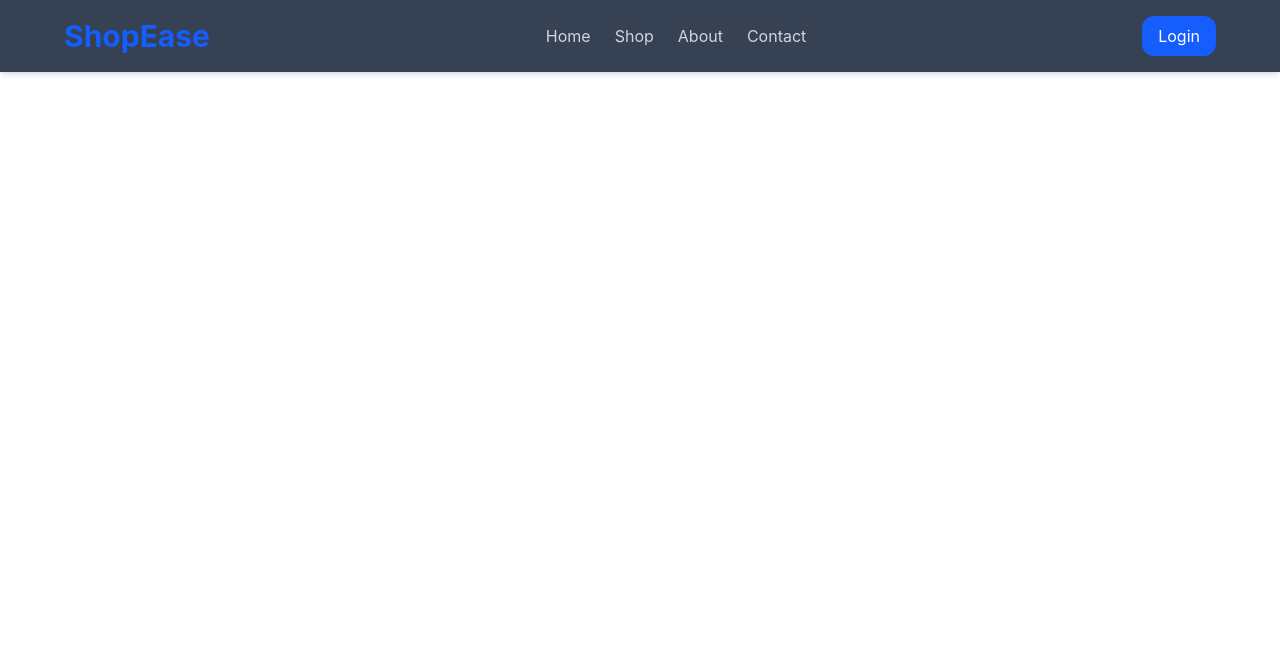
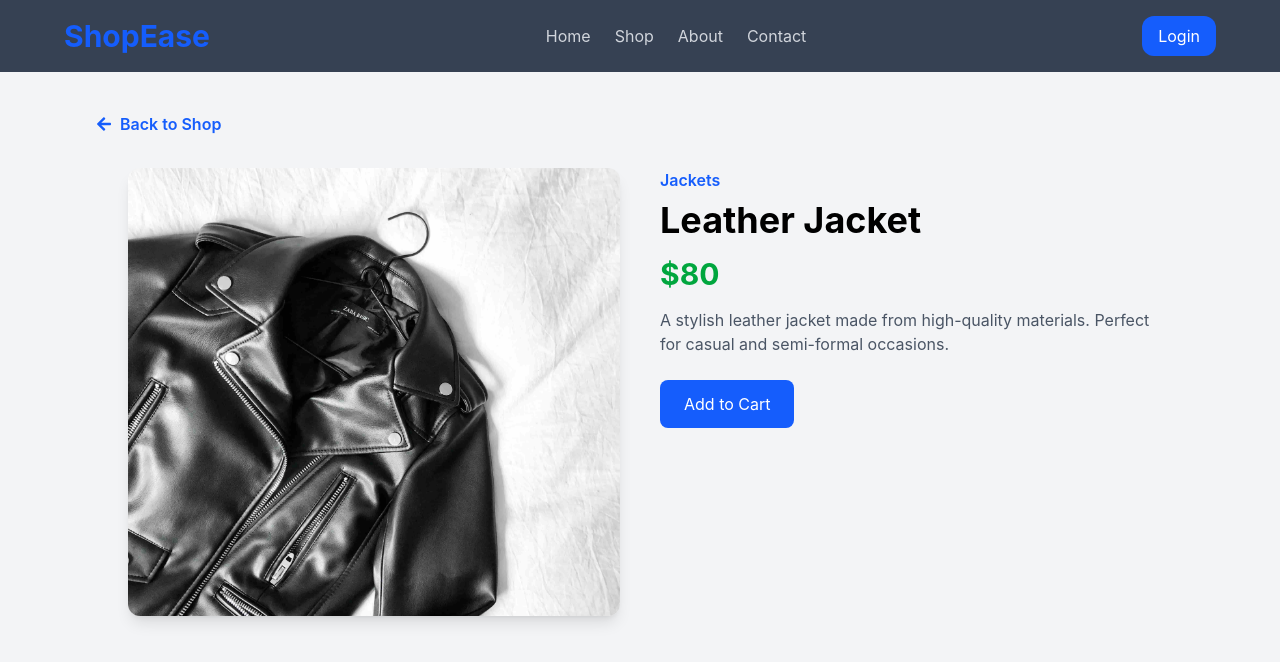
Before and after one commit to Chrischaos2/Tailwind-React-Simple-Ecommerce, a React (Vite) app: page /products/1 in a window 1280 px wide. Shown: the top 662 px of the page. Built offline with nearby package versions, Linux system fonts and the light colour scheme.

Commit message:
Implemented the individual product product page and the back to shop navigation

```diff
--- a/src/App.jsx
+++ b/src/App.jsx
@@ -20,7 +20,7 @@ const App = () => {
         <Route path="/login" element={<Login />} />
         <Route path="/register" element={<Register />} />
         <Route path="/cart" element={<Cart />} />
-        <Route path="/product/:id" element={<ProductDetails />} />
+        <Route path="/products/:id" element={<ProductDetails />} />
         <Route path="/about" element={<About />} />
         <Route path="/shop" element={<Shop />} />
         <Route path="/contact" element={<Contact />} />
--- a/src/components/FeaturedProducts.jsx
+++ b/src/components/FeaturedProducts.jsx
@@ -14,6 +14,7 @@ const FeaturedProducts = () => {
           {products.map((product) => (
             <ProductCard
               key={product.id}
+              id={product.id}
               img={product.image}
               name={product.name}
               category={product.category}
--- a/src/components/ProductCard.jsx
+++ b/src/components/ProductCard.jsx
@@ -1,8 +1,11 @@
 import React from "react";
+import { Link } from "react-router-dom";
 
-const ProductCard = ({ img, name, category, price }) => {
+const ProductCard = ({ id, img, name, category, price }) => {
+  console.log(id);
   return (
     <div>
+      <Link to={`/products/${id}`}>
         <div className="bg-white rounded-lg shadow-md overflow-hidden hover:shadow-2xl transition-all duration-300 hover:-translate-y-2">
           <img src={img} alt={name} className="w-full h-64 object-cover" />
           <div className="p-6">
@@ -18,6 +21,7 @@ const ProductCard = ({ img, name, category, price }) => {
             </div>
           </div>
         </div>
+      </Link>
     </div>
   );
 };
--- a/src/pages/ProductDetails.jsx
+++ b/src/pages/ProductDetails.jsx
@@ -1,7 +1,53 @@
 import React from "react";
+import { useParams } from "react-router-dom";
+import products from "../data/products";
+import { Link } from "react-router-dom";
+import { FaArrowLeft } from "react-icons/fa";
 
 const ProductDetails = () => {
-  return <div>ProductDetails</div>;
+  const { id } = useParams();
+  console.log(id);
+  const product = products.find((product) => product.id === parseInt(id));
+  if (!product) {
+    return <h1>Product not found</h1>;
+  }
+
+  return (
+    <section className="py-10 bg-gray-100 min-h-screen">
+      <div className="max-w-6xl mx-auto px-8">
+        <Link
+          to="/shop"
+          className="inline-flex items-center gap-2 mb-8 text-blue-600 font-semibold hover:text-blue-800 transition-colors duration-300"
+        >
+          <FaArrowLeft />
+          Back to Shop
+        </Link>
+        <div className="max-w-6xl mx-auto px-8 grid md:grid-cols-2 gap-10">
+          <img
+            src={product.image}
+            alt={product.name}
+            className="w-full h-112 rounded-xl shadow-lg object-cover"
+          />
+
+          <div>
+            <p className="text-blue-600 font-semibold">{product.category}</p>
+
+            <h1 className="text-4xl font-bold mt-2">{product.name}</h1>
+
+            <p className="text-3xl font-bold text-green-600 my-4">
+              ${product.price}
+            </p>
+
+            <p className="text-gray-600 mb-6">{product.description}</p>
+
+            <button className="bg-blue-600 text-white px-6 py-3 rounded-lg hover:bg-blue-700 transition">
+              Add to Cart
+            </button>
+          </div>
+        </div>
+      </div>
+    </section>
+  );
 };
 
 export default ProductDetails;
```
Lines whose indentation alone changed are shown as unchanged.
